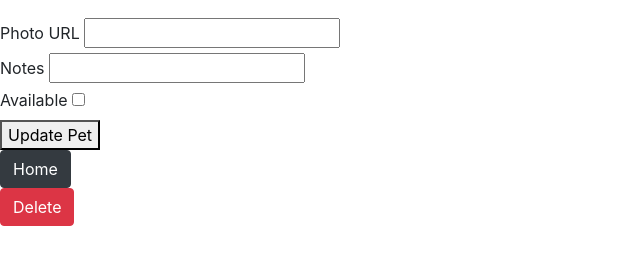
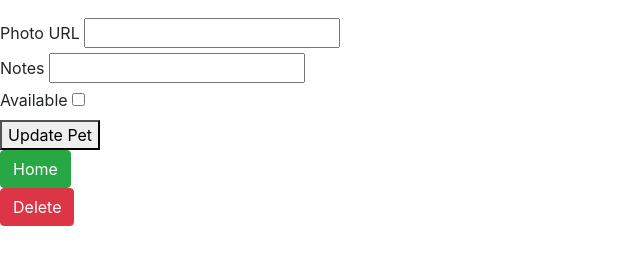
Before and after one commit to Joe-Wolfe/pet_adoption, a Flask app: template templates/pet_details.html in a window 1280 px wide. Shown: the part 78-356 px from the top of the page, without its empty margins (0-640 px from the left). Run offline with Flask 3, Linux system fonts and the light colour scheme; the template is opened without the code that fills it: values that come from a table or form of the project are taken from there, others are empty; some libraries are stand-ins or nearby versions.

Commit message:
adjusted color of a button to match the rest of the application

```diff
--- a/templates/pet_details.html
+++ b/templates/pet_details.html
@@ -40,7 +40,7 @@
 
     <button type='submit'>Update Pet</button>
 </form>
-<a href='/' class='btn btn-dark'>Home</a>
+<a href='/' class='btn btn-success'>Home</a>
 <form action="/{{pet.id}}/delete" method="POST">
     <button type="submit" class="btn btn-danger">Delete</button>
 </form>
```
